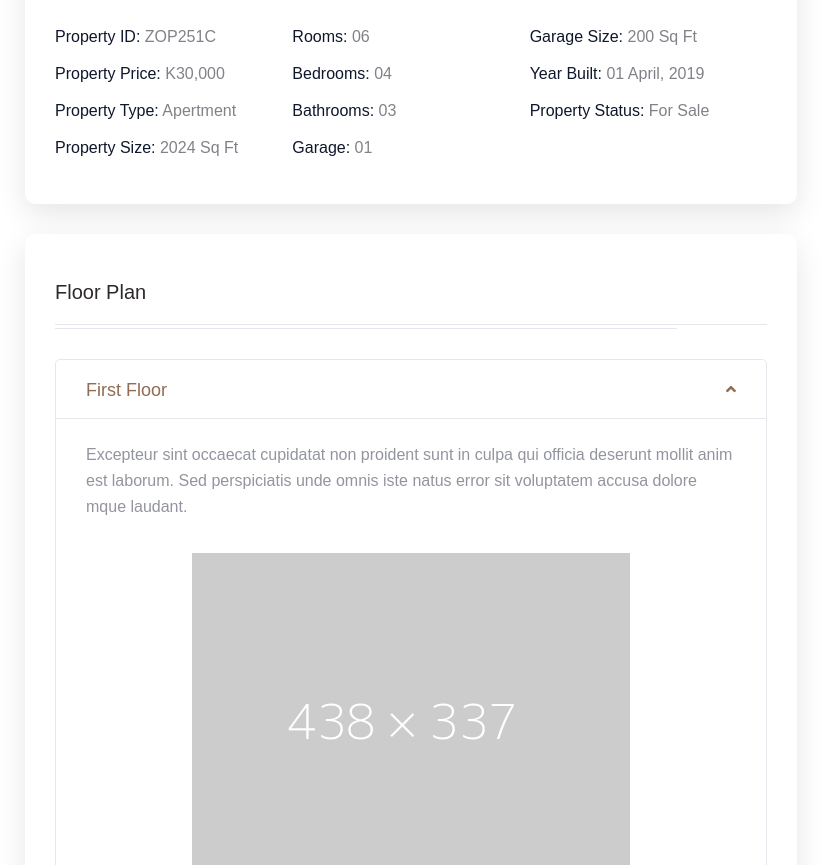
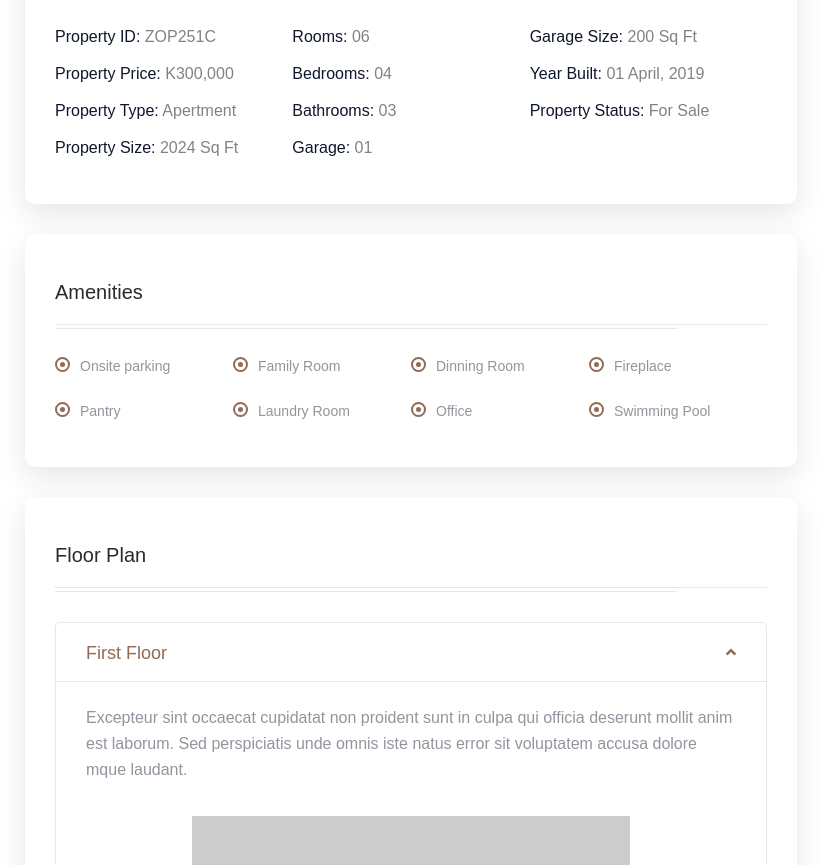
Before and after one commit to chikondibanda/renovate, a plain HTML site: page property-details.html in a window 1280 px wide. Shown: the part 1737-2602 px from the top of the page, without its empty margins (30-851 px from the left). Drawn offline with Linux system fonts and the light colour scheme; some packages are replaced by stand-ins of ours; animation ran at ten frames a second; files whose address does not match are found by name; a web font is replaced by a local one.

Commit message:
add listing to footer and amenities

```diff
--- a/property-details.html
+++ b/property-details.html
@@ -230,7 +230,7 @@
                                     <li>Property ID: <span>ZOP251C</span></li>
                                     <li>Rooms: <span>06</span></li>
                                     <li>Garage Size: <span>200 Sq Ft</span></li>
-                                    <li>Property Price: <span>K30,000</span></li>
+                                    <li>Property Price: <span>K300,000</span></li>
                                     <li>Bedrooms: <span>04</span></li>
                                     <li>Year Built: <span>01 April, 2019</span></li>
                                     <li>Property Type: <span>Apertment</span></li>
@@ -238,6 +238,21 @@
                                     <li>Property Status: <span>For Sale</span></li>
                                     <li>Property Size: <span>2024 Sq Ft</span></li>
                                     <li>Garage: <span>01</span></li>
+                                </ul>
+                            </div>
+                            <div class="amenities-box content-widget">
+                                <div class="title-box">
+                                    <h4>Amenities</h4>
+                                </div>
+                                <ul class="list clearfix">
+                                    <li>Onsite parking</li>
+                                    <li>Family Room</li>
+                                    <li>Dinning Room</li>
+                                    <li>Fireplace</li>
+                                    <li>Pantry</li>
+                                    <li>Laundry Room</li>
+                                    <li>Office</li>
+                                    <li>Swimming Pool</li>
                                 </ul>
                             </div>
                             <div class="floorplan-inner content-widget">
```
Also changed, not shown: services.html (+6 -5 lines).
